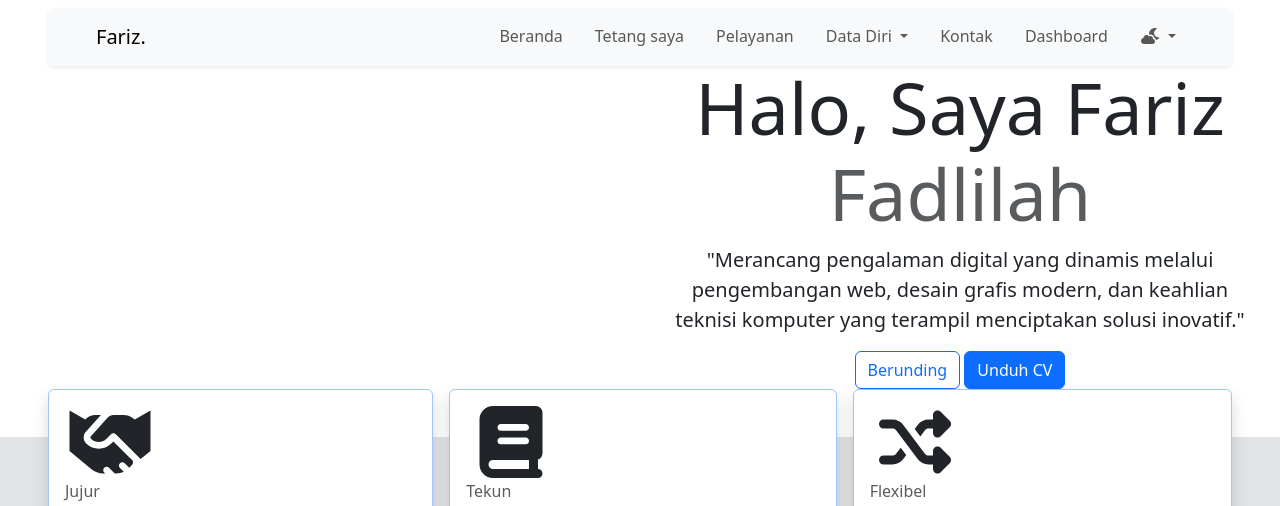
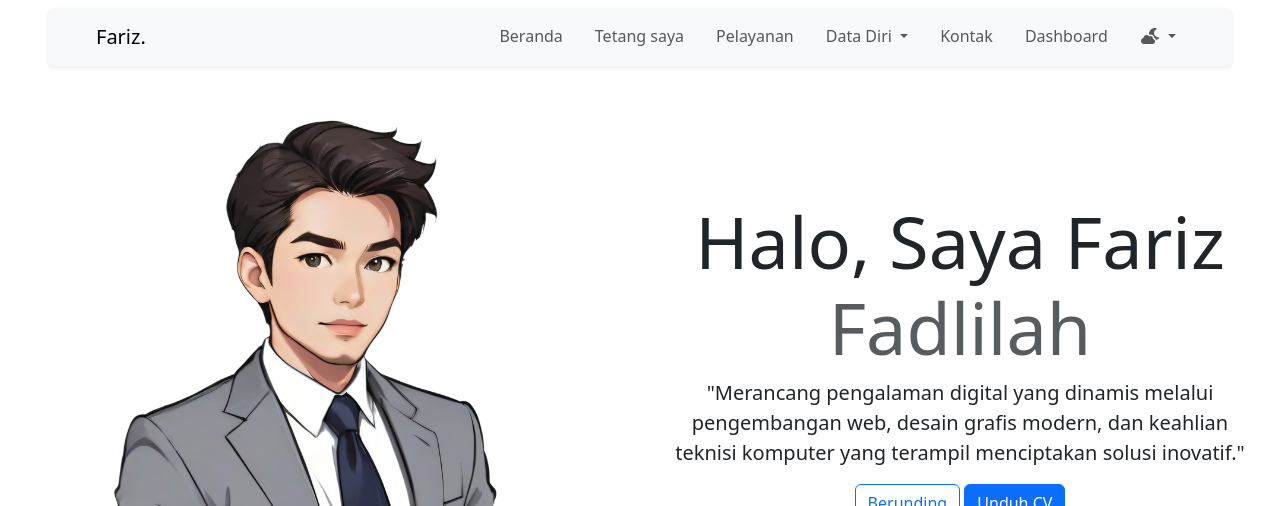
Before and after one commit to ZeinFariz24/farizfadlilah, a plain HTML site: page index.html in a window 1280 px wide. Shown: the top 506 px of the page. Drawn offline with Linux system fonts and the light colour scheme; the site is published under a folder, as on GitHub Pages, so addresses that start at the root find nothing.

Commit message:
Allocation png

```diff
--- a/index.html
+++ b/index.html
@@ -90,7 +90,7 @@
             <!-- hero intro -->
             <div
                 class="col-sm-6 d-flex justify-content-center align-items-center gap-0 px-3 px-sm-3 px-md-3 pt-5 pt-sm-5 text-center">
-                <img src="/img/identity.png" class="img-fluid" alt="">
+                <img src="img/identity.png" class="img-fluid" alt="identity.png">
             </div>
             <!-- hero content -->
             <div
```
